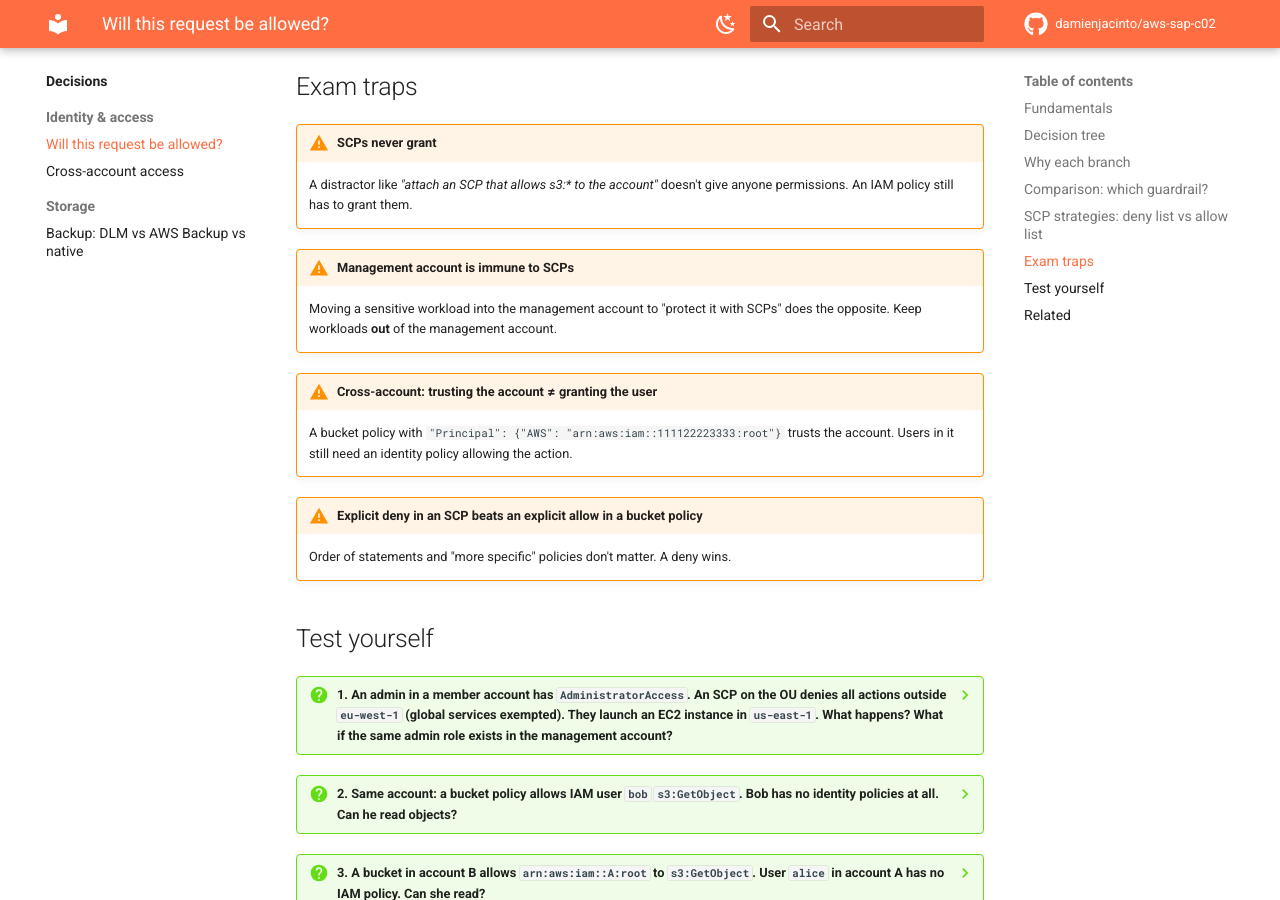
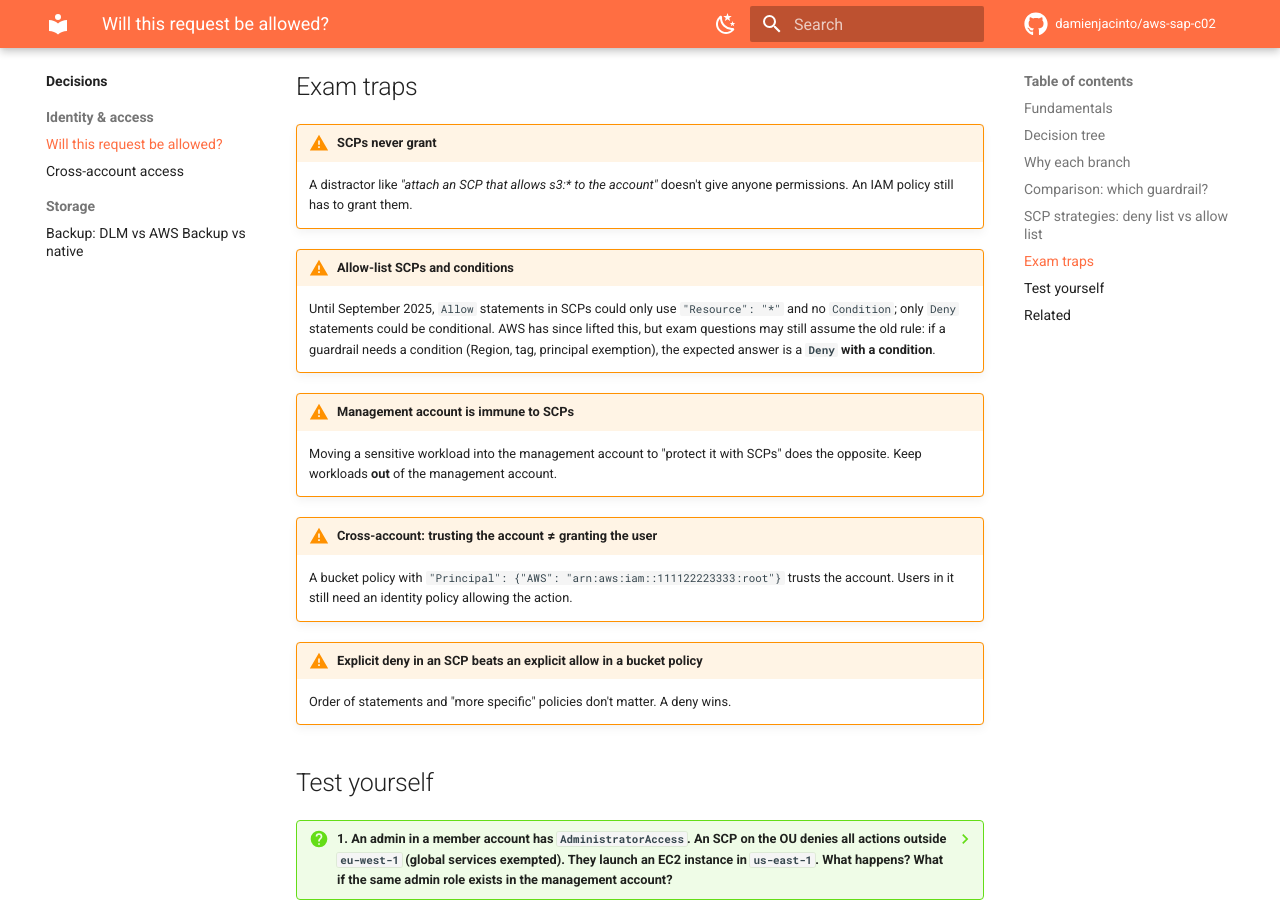
Before and after one commit to damienjacinto/aws-sap-c02, an MkDocs documentation site: the page built from docs/decisions/identity/policy-evaluation.md, in a window 1280 px wide and 900 px high, scrolled down 4634 px. Built offline with MkDocs 1.6.1 and Material for MkDocs 9.7.7, drawn with Linux system fonts in a browser that asks for light colours; comment, search, counter and statistics services are not loaded.

Commit message:
docs(identity): add exam trap on conditions in allow-list SCPs
Co-Authored-By: Claude Opus 5.5 <noreply@anthropic.com>

```diff
--- a/docs/decisions/identity/policy-evaluation.md
+++ b/docs/decisions/identity/policy-evaluation.md
@@ -113,6 +113,9 @@ In practice, most organizations use a **deny list** as the base and switch to an
 !!! warning "SCPs never grant"
     A distractor like *"attach an SCP that allows s3:\* to the account"* doesn't give anyone permissions. An IAM policy still has to grant them.
 
+!!! warning "Allow-list SCPs and conditions"
+    Until September 2025, `Allow` statements in SCPs could only use `"Resource": "*"` and no `Condition`; only `Deny` statements could be conditional. AWS has since lifted this, but exam questions may still assume the old rule: if a guardrail needs a condition (Region, tag, principal exemption), the expected answer is a **`Deny` with a condition**.
+
 !!! warning "Management account is immune to SCPs"
     Moving a sensitive workload into the management account to "protect it with SCPs" does the opposite. Keep workloads **out** of the management account.
 
```
